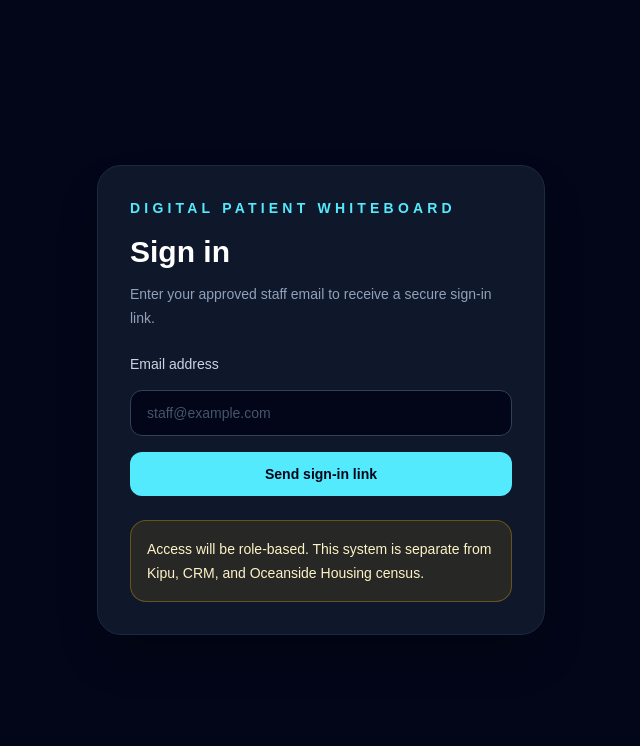
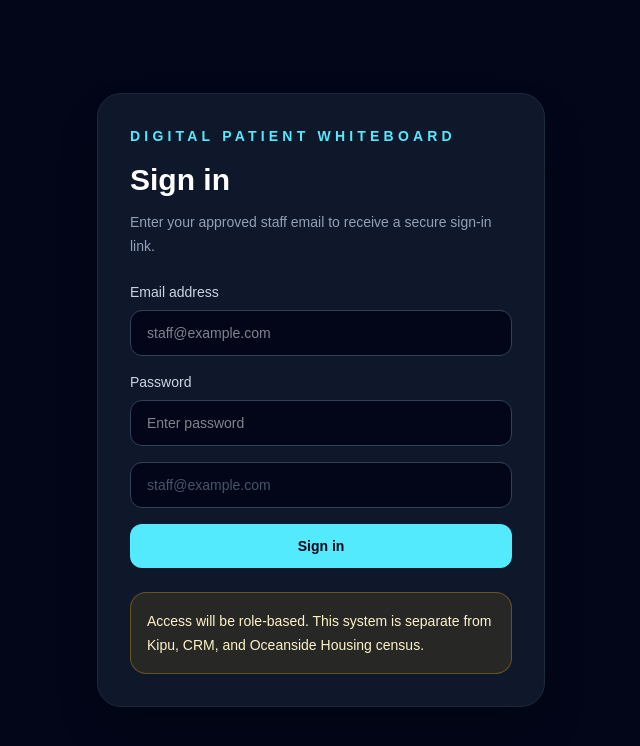
Before and after one commit to Derek561/digital-patient-whiteboard, a Next.js app: page /login in a window 1280 px wide. Shown: the top 746 px of the page, without its empty margins (319-959 px from the left). Built offline with nearby package versions, Linux system fonts and the light colour scheme.

Commit message:
Switch login to email password auth

```diff
--- a/src/app/login/actions.ts
+++ b/src/app/login/actions.ts
@@ -3,25 +3,39 @@
 import { redirect } from "next/navigation";
 import { createSupabaseServerClient } from "@/lib/supabase/server";
 
-export async function signInWithEmail(formData: FormData) {
-  const email = String(formData.get("email") || "").trim();
+export async function signIn(formData: FormData) {
+  const supabase = await createSupabaseServerClient();
 
-  if (!email) {
-    redirect("/login?message=Email is required");
+  const email = String(formData.get("email") || "")
+    .trim()
+    .toLowerCase();
+
+  const password = String(formData.get("password") || "");
+
+  if (!email || !password) {
+    redirect(
+      `/login?message=${encodeURIComponent(
+        "Email and password are required.",
+      )}`,
+    );
   }
 
-  const supabase = await createSupabaseServerClient();
-
-  const { error } = await supabase.auth.signInWithOtp({
+  const { error } = await supabase.auth.signInWithPassword({
     email,
-    options: {
-      emailRedirectTo: `${process.env.NEXT_PUBLIC_SITE_URL || "http://localhost:3000"}/auth/callback`,
-    },
+    password,
   });
 
   if (error) {
     redirect(`/login?message=${encodeURIComponent(error.message)}`);
   }
 
-  redirect("/login?message=Check your email for the sign-in link");
+  redirect("/");
 }
+
+export async function signOut() {
+  const supabase = await createSupabaseServerClient();
+
+  await supabase.auth.signOut();
+
+  redirect("/login");
+}
--- a/src/app/login/page.tsx
+++ b/src/app/login/page.tsx
@@ -1,4 +1,4 @@
-import { signInWithEmail } from "./actions";
+import { signIn } from "./actions";
 
 type LoginPageProps = {
   searchParams?: Promise<{
@@ -23,10 +23,28 @@ export default async function LoginPage({ searchParams }: LoginPageProps) {
           Enter your approved staff email to receive a secure sign-in link.
         </p>
 
-        <form action={signInWithEmail} className="mt-6 flex flex-col gap-4">
-          <label className="text-sm font-medium text-slate-300" htmlFor="email">
-            Email address
-          </label>
+        <form action={signIn} className="mt-6 flex flex-col gap-4">
+          <label className="flex flex-col gap-2 text-sm text-slate-300">
+  Email address
+  <input
+    name="email"
+    type="email"
+    required
+    placeholder="staff@example.com"
+    className="rounded-xl border border-slate-700 bg-slate-950 px-4 py-3 text-white outline-none focus:border-cyan-300"
+  />
+</label>
+
+<label className="flex flex-col gap-2 text-sm text-slate-300">
+  Password
+  <input
+    name="password"
+    type="password"
+    required
+    placeholder="Enter password"
+    className="rounded-xl border border-slate-700 bg-slate-950 px-4 py-3 text-white outline-none focus:border-cyan-300"
+  />
+</label>
 
           <input
             id="email"
@@ -41,7 +59,7 @@ export default async function LoginPage({ searchParams }: LoginPageProps) {
             type="submit"
             className="rounded-xl bg-cyan-300 px-4 py-3 text-sm font-bold text-slate-950 transition hover:bg-cyan-200"
           >
-            Send sign-in link
+           Sign in
           </button>
         </form>
 
```
